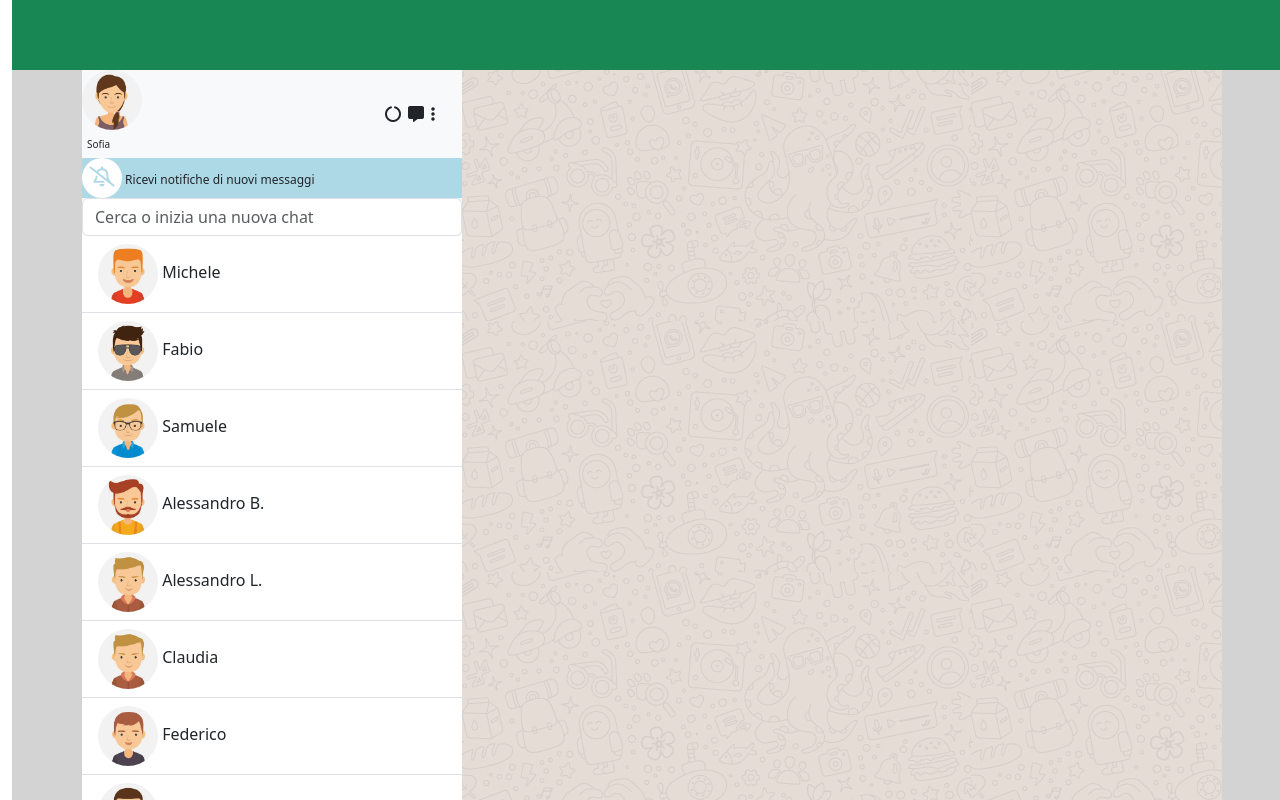
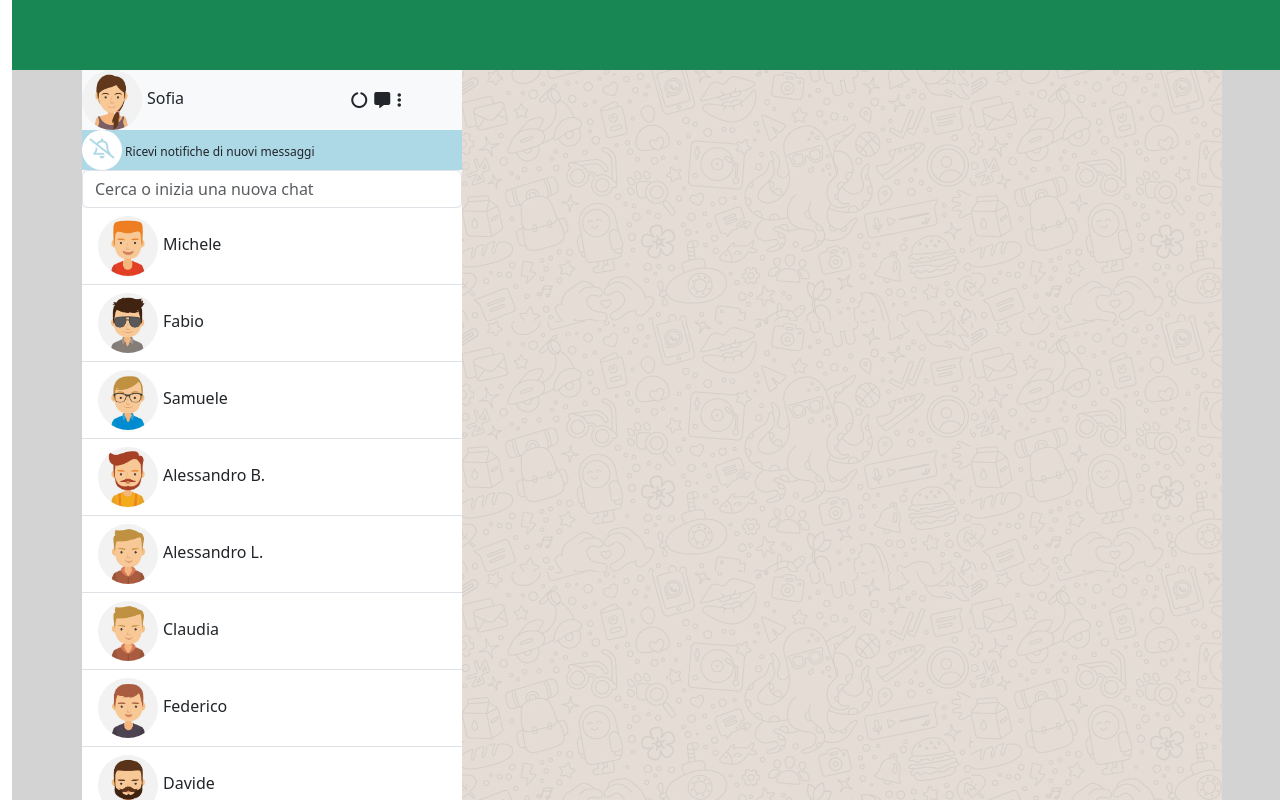
Before and after one commit to EnricoValente/vue-boolzapp, a plain HTML site: page index.html in a window 1280 px wide. Drawn offline with nearby package versions, Linux system fonts and the light colour scheme.

Commit message:
correzioni milestone 1

```diff
--- a/css/style.css
+++ b/css/style.css
@@ -44,7 +44,7 @@ main {
 }
 
 h6 {
-    font-size: 10px;
+
     padding-left: 5px;
 
 }
--- a/index.html
+++ b/index.html
@@ -33,7 +33,7 @@
                             <div class="col-4 g-0">
                                 <div class="row justify-content-between align-items-center ">
 
-                                   <div class="avatar-box col-3">
+                                    <div class="avatar-box col-4">
                                         <div class="img-box">
                                             <img src="img/avatar_io.jpg" alt="">
                                         </div>
@@ -45,7 +45,7 @@
                                         </div>
                                    </div>
 
-                                    <div class="icons col-3">
+                                    <div class="icons col-4">
                                         <i class="fa-solid fa-circle-notch"></i>
                                         <i class="fa-solid fa-message"></i>
                                         <i class="fa-solid fa-ellipsis-vertical"></i>
@@ -67,22 +67,41 @@
 
                                 <div class="input-group input-group">
 
-                                    <input type="text" placeholder="Cerca o inizia una nuova chat" class="form-control">
+                                    <input type="text" id="contacts-research" name="contacts-research" placeholder="Cerca o inizia una nuova chat" class="form-control">
                                 </div>
 
 
                                 <ul class="list-group list-group-flush">
 
                                     <li v-for="singleContact in contacts" class="list-group-item">
+                                        <div class="avatar-box col-6">
                                             <div class="img-box">
 
                                                 <img :src="singleContact.avatar" alt="">
                                             </div>
 
+                                            <div class="title">
+
+                                                <h6>
                                                     {{singleContact.name}}
+                                                </h6>
+                                            </div>
+                                        </div>
+
                                     </li>
+                                </ul>
 
-                                </ul>
+                            </div>
+
+                            <div class="col-8 g-0 messages-box">
+                               <div v-for="singleMessage in messages">
+                                {{singleContact.messages}}
+
+                               </div>
+                            </div>
+
+
+
 
 
 
@@ -102,12 +121,6 @@
 
 
                         </div>
-
-                            <div class="col-8 g-0 messages-box">
-
-                            </div>
-
-                        </div>
                     </div>
                 </div>
             </main>
```
Lines whose indentation alone changed are shown as unchanged.
